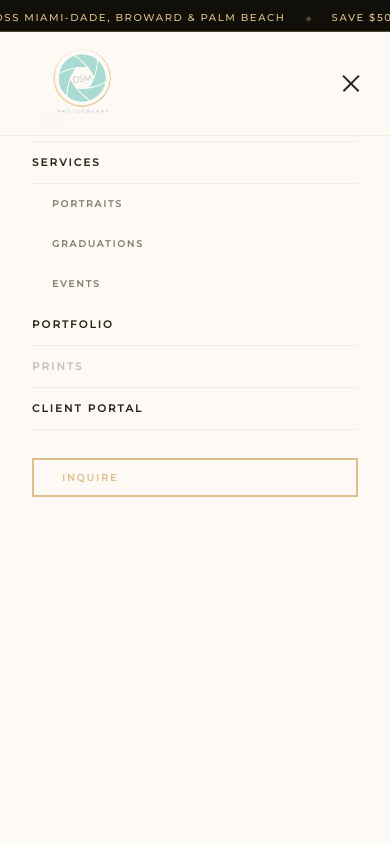
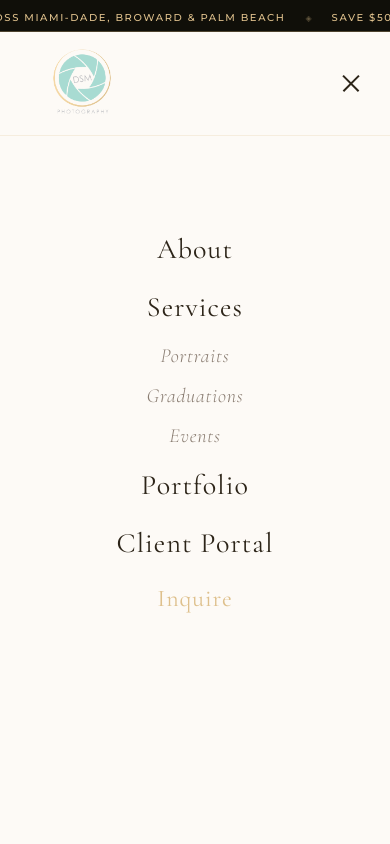
Before and after one commit to DSM-Photography/dsm-shotlist, a website: page index.html in a window 390 px wide. Both pictures are taken after a click on the button "Menu". Shown: the top 844 px of the page. Drawn offline with nearby package versions, Linux system fonts and the light colour scheme.

Commit message:
Update index.html

```diff
--- a/index.html
+++ b/index.html
@@ -40,19 +40,15 @@ nav{position:fixed;top:32px;left:0;right:0;z-index:200;display:flex;align-items:
 .nav-hamburger.open span:nth-child(1){transform:translateY(6.5px) rotate(45deg)}
 .nav-hamburger.open span:nth-child(2){opacity:0}
 .nav-hamburger.open span:nth-child(3){transform:translateY(-6.5px) rotate(-45deg)}
-.mobile-nav{display:none;position:fixed;top:0;left:0;right:0;bottom:0;background:var(--warm);z-index:199;overflow-y:auto;padding:100px 32px 64px;flex-direction:column}
+.mobile-nav{display:none;position:fixed;inset:0;background:var(--warm);z-index:199;flex-direction:column;align-items:center;justify-content:center;gap:8px}
 .mobile-nav.open{display:flex}
-.mn-link{font-size:.65rem;font-weight:700;letter-spacing:.2em;text-transform:uppercase;text-decoration:none;color:var(--text);padding:14px 0;border-bottom:1px solid var(--border);display:block;transition:color .2s}
-.mn-indent{padding-left:20px;font-size:.58rem;color:var(--muted);border-bottom:1px solid rgba(222,192,140,.08)}
-.mn-indent:hover{color:var(--gold)}
+.mn-link{font-family:'Cormorant Garamond',serif;font-size:28px;font-weight:400;letter-spacing:.04em;text-decoration:none;color:var(--text);padding:8px 0;transition:color .2s;text-align:center}
 .mn-link:hover{color:var(--gold)}
 .mn-disabled{color:rgba(30,20,8,.25);pointer-events:none}
-.mn-section{font-size:.48rem;letter-spacing:.28em;text-transform:uppercase;color:var(--gold);padding:20px 0 8px;opacity:.8}
-.mn-sub{font-size:.58rem;font-weight:700;letter-spacing:.16em;text-transform:uppercase;text-decoration:none;color:var(--muted);padding:10px 0 10px 14px;border-bottom:1px solid rgba(222,192,140,.1);display:flex;justify-content:space-between;align-items:center}
-.mn-live{color:var(--text)}
-.mn-soon{color:rgba(30,20,8,.25)}
-.mn-cta{display:inline-block;margin-top:28px;font-size:.6rem;font-weight:700;letter-spacing:.2em;text-transform:uppercase;text-decoration:none;color:var(--gold);border:2px solid var(--gold);padding:12px 28px;transition:all .2s}
-.mn-cta:hover{background:var(--gold);color:var(--dark)}
+.mn-indent{font-family:'Cormorant Garamond',serif;font-size:20px;font-weight:300;font-style:italic;letter-spacing:.04em;text-decoration:none;color:var(--muted);padding:4px 0;transition:color .2s;text-align:center}
+.mn-indent:hover{color:var(--gold)}
+.mn-cta{font-family:'Cormorant Garamond',serif;font-size:24px;font-weight:400;letter-spacing:.04em;text-decoration:none;color:var(--gold);padding:8px 0;transition:color .2s;text-align:center}
+.mn-cta:hover{opacity:.7}
 @media(max-width:768px){.nav-hamburger{display:flex}.nav-links{display:none!important}.nav-cta{display:none}}
 .hero{min-height:100vh;background:var(--dark);display:flex;flex-direction:column;align-items:center;justify-content:center;padding:5rem 2rem 3rem;text-align:center;position:relative;overflow:hidden}
 .hero::before{content:'';position:absolute;inset:0;background:radial-gradient(ellipse 80% 55% at 50% 42%,rgba(222,192,140,.07) 0%,transparent 70%);pointer-events:none}
@@ -278,11 +274,10 @@ footer{background:var(--dark);border-top:1px solid rgba(222,192,140,.1);padding:
 <div class="mobile-nav" id="mobileNav">
   <a href="#about" class="mn-link" onclick="closeMobileNav()">About</a>
   <a href="services.html" class="mn-link" onclick="closeMobileNav()">Services</a>
-  <a href="portraits.html" class="mn-link mn-indent" onclick="closeMobileNav()">Portraits</a>
-  <a href="graduations.html" class="mn-link mn-indent" onclick="closeMobileNav()">Graduations</a>
-  <a href="events.html" class="mn-link mn-indent" onclick="closeMobileNav()">Events</a>
+  <a href="portraits.html" class="mn-indent" onclick="closeMobileNav()">Portraits</a>
+  <a href="graduations.html" class="mn-indent" onclick="closeMobileNav()">Graduations</a>
+  <a href="events.html" class="mn-indent" onclick="closeMobileNav()">Events</a>
   <a href="#portfolio" class="mn-link" onclick="closeMobileNav()">Portfolio</a>
-  <a class="mn-link mn-disabled">Prints</a>
   <a href="client-portal.html" class="mn-link" onclick="closeMobileNav()">Client Portal</a>
   <a href="#contact" class="mn-cta" onclick="closeMobileNav()">Inquire</a>
 </div>
@@ -1387,14 +1382,14 @@ document.getElementById('inquiry-form').addEventListener('submit',async function
 });
 
 // Hamburger
-var navHam=document.getElementById('navHamburger');
-var mobileNav=document.getElementById('mobileNav');
-function closeMobileNav(){
+var navHam = document.getElementById('navHamburger');
+var mobileNav = document.getElementById('mobileNav');
+function closeMobileNav() {
   navHam.classList.remove('open');
   mobileNav.classList.remove('open');
 }
-if(navHam&&mobileNav){
-  navHam.addEventListener('click',function(){
+if (navHam && mobileNav) {
+  navHam.addEventListener('click', function() {
     navHam.classList.toggle('open');
     mobileNav.classList.toggle('open');
   });
```
